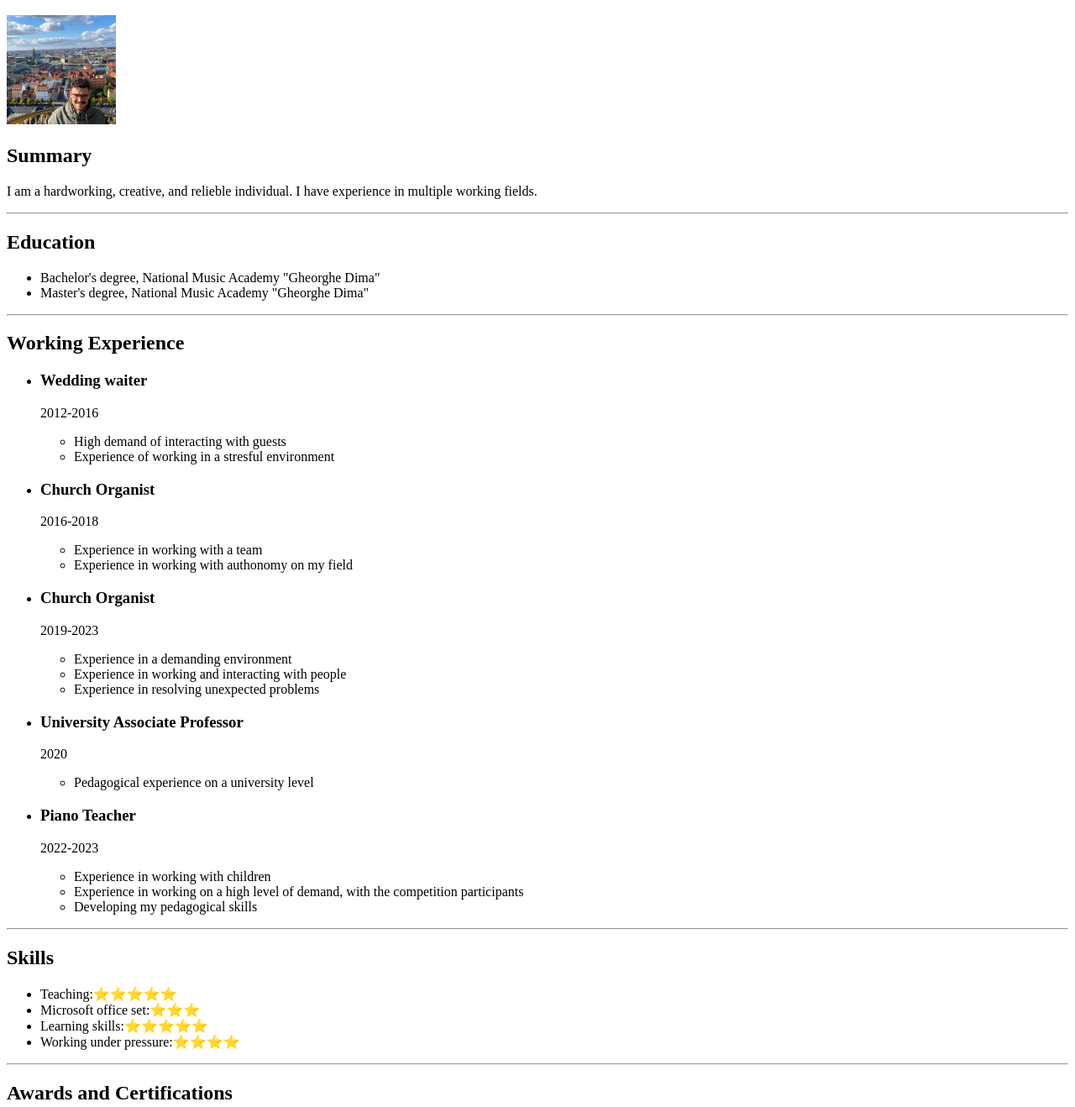
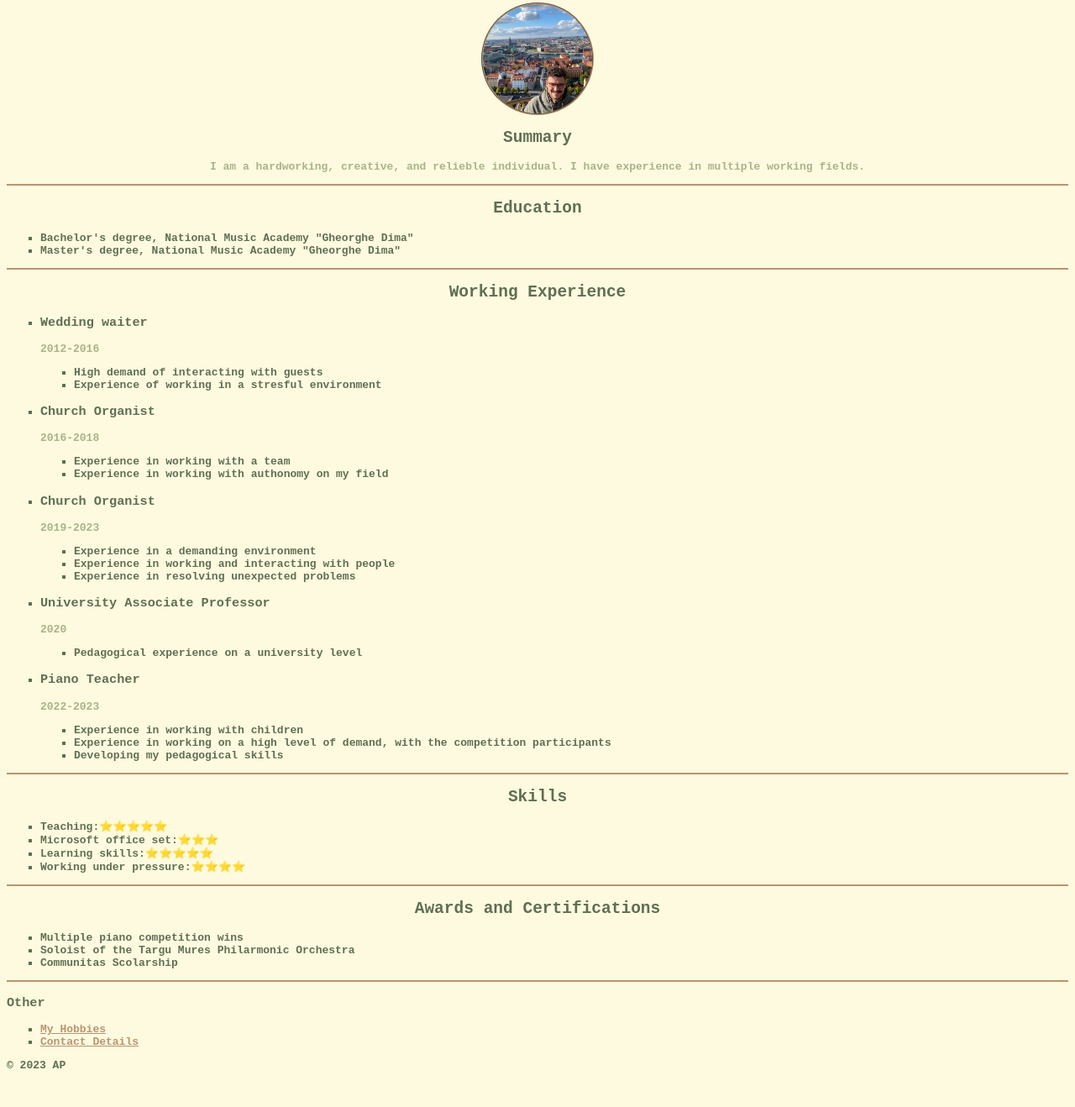
Before and after one commit to Zeuszkutya/html-resum, a plain HTML site: page index.html in a window 1280 px wide. Shown: the part 62-1380 px from the top of the page at 84% size. After the commit the page ends 1351 px from the top, so only its background shows below. Drawn offline with Linux system fonts and the light colour scheme.

Commit message:
Add files via upload

```diff
--- a/index.html
+++ b/index.html
@@ -5,39 +5,43 @@
   <meta charset="UTF-8">
   <title>My Resume</title>
   <meta name="viewport" content="width=device-width, initial-scale=1.0">
+  <link
+    rel="stylesheet"
+    href="./style.css"
+  />
 </head>
 
 <body>
-  <h1>Attila Pentek</h1>
-  <img src="./assets/images/Me.jpg" height="130" alt="profile-picture" />
+  <h1 style="text-align: center;">Attila Pentek</h1>
+  <img src="./assets/images/Me.jpg" height="130" alt="profile-picture" class="center"/>
   <h2>Summary</h2>
-  <p>I am a hardworking, creative, and relieble individual. I have experience in multiple working fields.</p>
+  <p style="text-align: center;">I am a hardworking, creative, and relieble individual. I have experience in multiple working fields.</p>
   <hr />
   <h2>Education</h2>
-  <ul>
+  <ul type="square">
     <li>Bachelor's degree, National Music Academy "Gheorghe Dima"</li>
     <li>Master's degree, National Music Academy "Gheorghe Dima"</li>
   </ul>
   <hr />
   <h2>Working Experience</h2>
-  <ul>
+  <ul type="square">
     <li><h3>Wedding waiter</h3>
       <p>2012-2016</p>
-      <ul>
+      <ul type="square">
         <li>High demand of interacting with guests</li>
         <li>Experience of working in a stresful environment</li>
       </ul>
     </li>
     <li><h3>Church Organist</h3>
       <p>2016-2018</p>
-      <ul>
+      <ul type="square">
         <li>Experience in working with a team</li>
         <li>Experience in working with authonomy on my field</li>
       </ul>
     </li>
     <li><h3>Church Organist</h3>
       <p>2019-2023</p>
-      <ul>
+      <ul type="square">
         <li>Experience in a demanding environment</li>
         <li>Experience in working and interacting with people</li>
         <li>Experience in resolving unexpected problems</li>
@@ -45,13 +49,13 @@
     </li>
     <li><h3>University Associate Professor</h3>
       <p>2020</p>
-      <ul>
+      <ul type="square">
         <li>Pedagogical experience on a university level</li>
       </ul>
     </li>
     <li><h3>Piano Teacher</h3>
       <p>2022-2023</p>
-      <ul>
+      <ul type="square">
         <li>Experience in working with children</li>
         <li>Experience in working on a high level of demand, with the competition participants</li>
         <li>Developing my pedagogical skills</li>
@@ -60,7 +64,7 @@
   </ul>
   <hr />
   <h2>Skills</h2>
-  <ul>
+  <ul type="square">
     <li>Teaching:⭐️⭐️⭐️⭐️⭐️</li>
     <li>Microsoft office set:⭐️⭐️⭐️</li>
     <li>Learning skills:⭐️⭐️⭐️⭐️⭐️</li>
@@ -68,19 +72,19 @@
   </ul>
   <hr />
   <h2>Awards and Certifications</h2>
-  <ul>
+  <ul type="square">
     <li>Multiple piano competition wins</li>
     <li>Soloist of the Targu Mures Philarmonic Orchestra</li>
     <li>Communitas Scolarship</li>
   </ul>
   <hr />
   <h3>Other</h3>
-  <ul>
-    <li><a href="./public/Hobbyes.html">My Hobbies</a></li>
-    <li><a href="./public/contact.html">Contact Details</a></li>
+  <ul type="square">
+    <li><a href="./public/Hobbyes.html" id="hobbies">My Hobbies</a></li>
+    <li><a href="./public/contact.html" id="contact">Contact Details</a></li>
   </ul>
   <footer>
-    <p>© 2023 AP</p>
+    <p id="footer">© 2023 AP</p>
   </footer>
 </body>
 </html>
--- /dev/null
+++ b/style.css
@@ -0,0 +1,49 @@
+html{
+  background-color: #FEFAE0;
+  font-family: monospace;
+  font-weight: bolder;
+}
+h1{
+  color: #5F6F52;
+}
+h2{
+  text-align: center;
+  color: #5F6F52;
+}
+h3 {
+  color: #5F6F52;
+}
+li {
+  color: #5F6F52;
+}
+p {
+  color: #A9B388;
+}
+hr{
+  height: 2px;
+  background-color: #B99470;
+  border: none;
+}
+img{
+  border-style: groove;
+  border-color: #B99470;
+  border-width: 2px;
+  border-radius: 50%;
+}
+.center {
+  display: block;
+  margin-left: auto;
+  margin-right: auto;
+}
+
+#hobbies {
+  color:#B99470;
+}
+
+#contact {
+  color:#B99470;
+}
+
+#footer {
+  color:#5F6F52
+}
```
